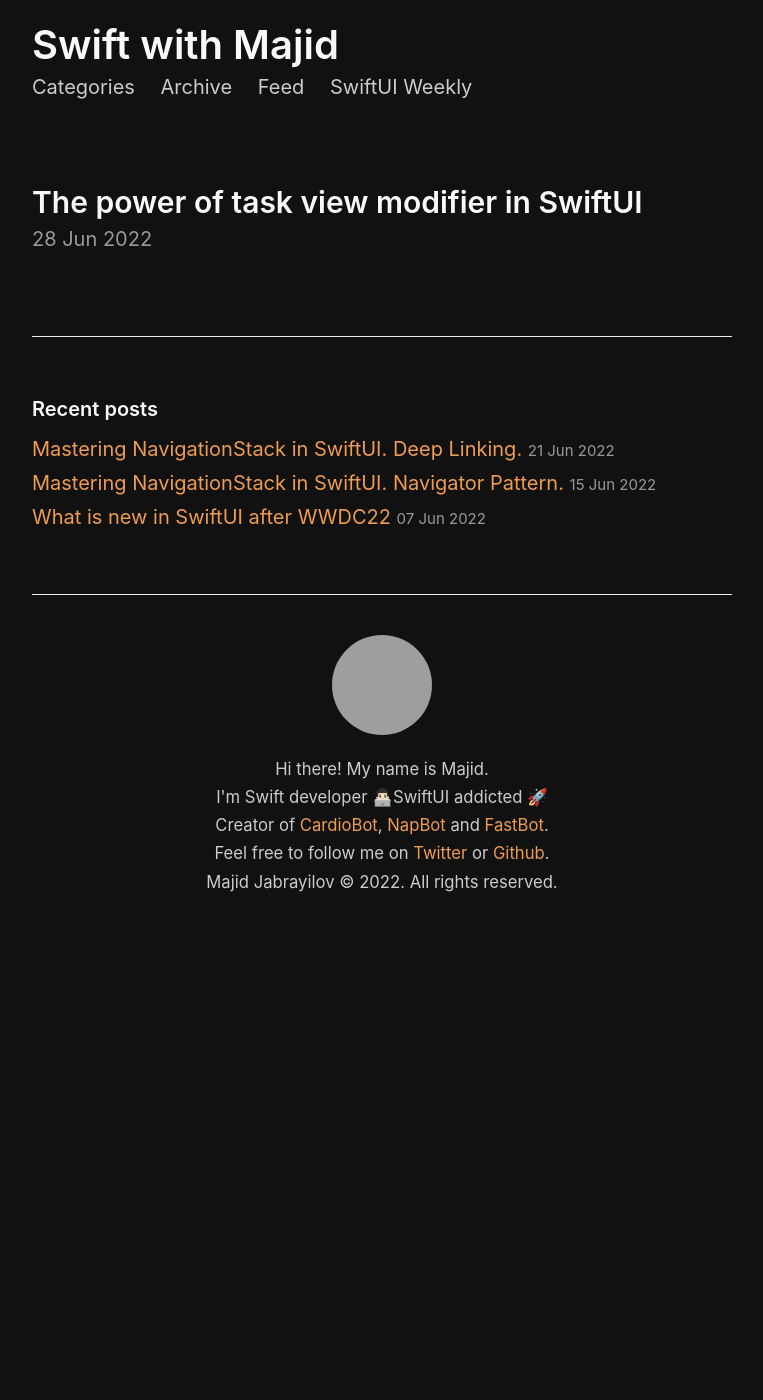
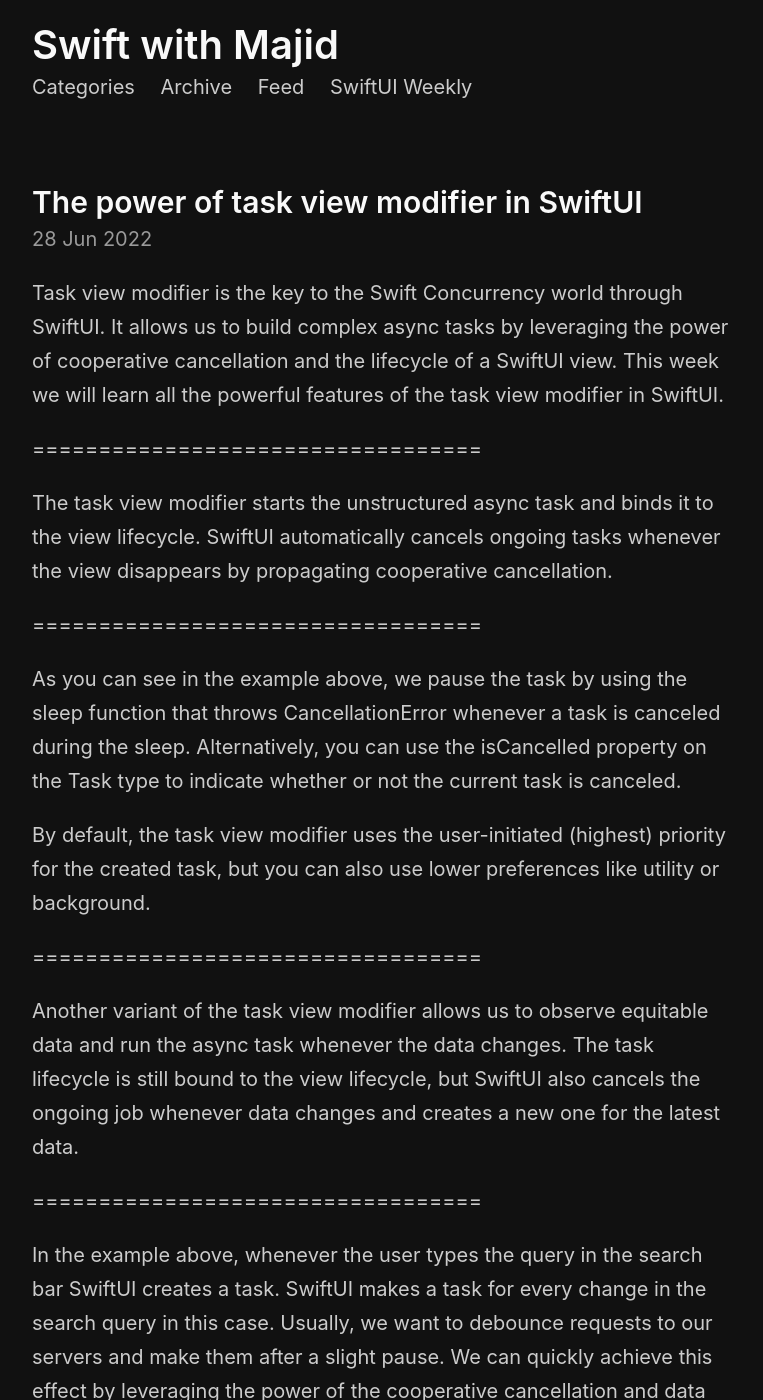
Before and after one commit to mecid/mecid.github.io, a Jekyll site: the page built from _posts/2022-06-28-the-power-of-task-view-modifier-in-swiftui.md, in a window 1280 px wide and 1400 px high. Shown: the whole window, without its empty margins (258-1021 px from the left). Built offline with Jekyll 4.4.1, drawn with Linux system fonts in a browser that asks for light colours; some of the changed text lies outside the part shown; grey boxes are pictures that could not be loaded.

Commit message:
task post content added

```diff
--- a/_posts/2022-06-28-the-power-of-task-view-modifier-in-swiftui.md
+++ b/_posts/2022-06-28-the-power-of-task-view-modifier-in-swiftui.md
@@ -2,3 +2,33 @@
 title: The power of task view modifier in SwiftUI
 layout: post
 ---
+
+Task view modifier is the key to the Swift Concurrency world through SwiftUI. It allows us to build complex async tasks by leveraging the power of cooperative cancellation and the lifecycle of a SwiftUI view. This week we will learn all the powerful features of the task view modifier in SwiftUI.
+
+==================================
+
+The task view modifier starts the unstructured async task and binds it to the view lifecycle. SwiftUI automatically cancels ongoing tasks whenever the view disappears by propagating cooperative cancellation.
+
+==================================
+
+As you can see in the example above, we pause the task by using the sleep function that throws CancellationError whenever a task is canceled during the sleep. Alternatively, you can use the isCancelled property on the Task type to indicate whether or not the current task is canceled.
+
+By default, the task view modifier uses the user-initiated (highest) priority for the created task, but you can also use lower preferences like utility or background.
+
+==================================
+
+Another variant of the task view modifier allows us to observe equitable data and run the async task whenever the data changes. The task lifecycle is still bound to the view lifecycle, but SwiftUI also cancels the ongoing job whenever data changes and creates a new one for the latest data.
+
+==================================
+
+In the example above, whenever the user types the query in the search bar SwiftUI creates a task. SwiftUI makes a task for every change in the search query in this case. Usually, we want to debounce requests to our servers and make them after a slight pause. We can quickly achieve this effect by leveraging the power of the cooperative cancellation and data observing capabilities of the task view modifier.
+
+===================================================
+
+Here we try to sleep for a bit and make a network query only if the user doesn't type a new query. In another case, SwiftUI cancels the task and creates a new one.
+
+Debouncing via task view modifier becomes very handy in my projects. That's why I created a small wrapper around the task view modifier, allowing us to debounce tasks without this boilerplate.
+
+===================================================
+
+Today we learned how to use the task view modifier and the different opportunities it provides to handle complex async flows.
```
